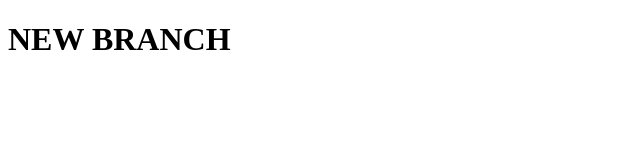
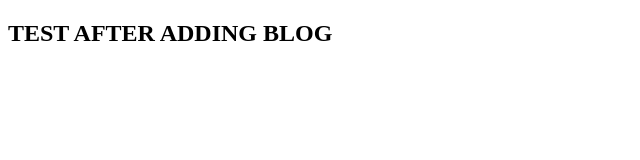
Before and after one commit to azurdemirovic/test, a plain HTML site: page projects.html in a window 1280 px wide. Shown: the whole page, without its empty margins (0-640 px from the left). Drawn offline with Linux system fonts and the light colour scheme.

Commit message:
change on main after add blog

```diff
--- a/projects.html
+++ b/projects.html
@@ -6,6 +6,6 @@
     <title>Document</title>
 </head>
 <body>
-    <h1>NEW BRANCH</h1>
+    <h2>TEST AFTER ADDING BLOG</h2>
 </body>
 </html>
```
